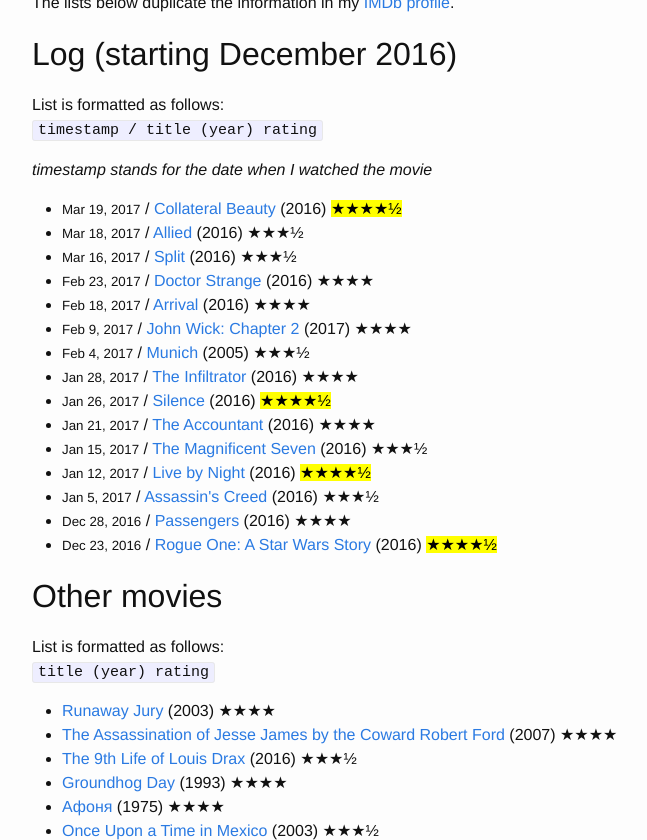
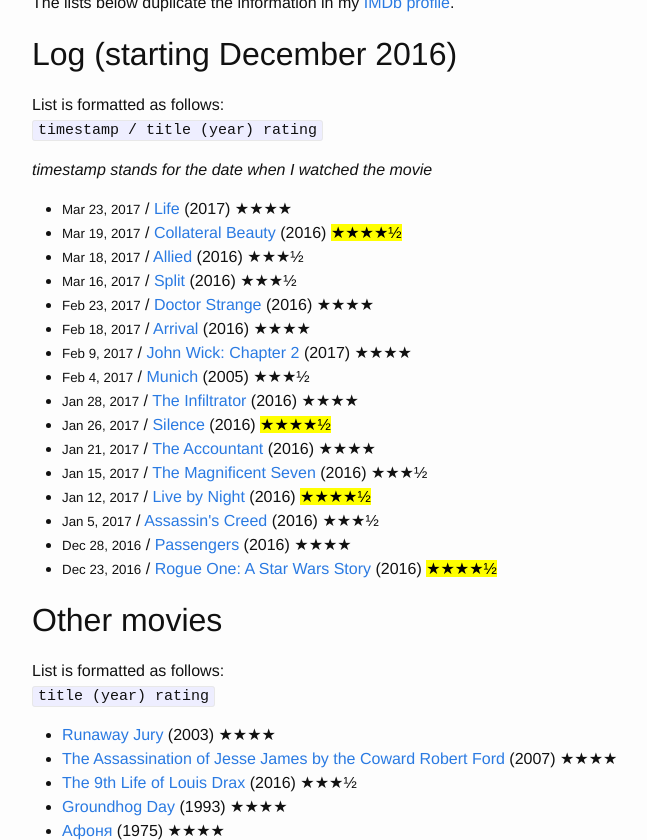
Before and after one commit to aspyatkin/personal-website, a Jekyll site: the page built from movie-list.md, in a window 1280 px wide and 900 px high, scrolled down 452 px, cut to the strip 60-900 px from the top of the window. Shown: the whole strip, without its empty margins (238-885 px from the left). Built offline with Jekyll 4.4.1, drawn with Linux system fonts in a browser that asks for light colours.

Commit message:
Update movie list

```diff
--- a/movie-list.md
+++ b/movie-list.md
@@ -5,6 +5,12 @@
 permalink: /movie-list/
 top_ndx: 4
 log_list:
+  - date: 'Mar 23, 2017'
+    title: 'Life'
+    year: 2017
+    rating: 4
+    url: 'http://www.imdb.com/title/tt5442430/'
+
   - date: 'Mar 19, 2017'
     title: 'Collateral Beauty'
     year: 2016
```
